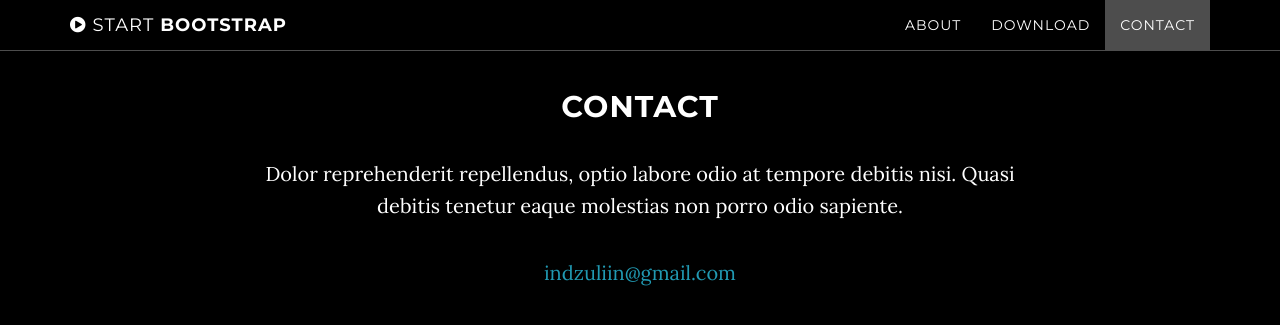
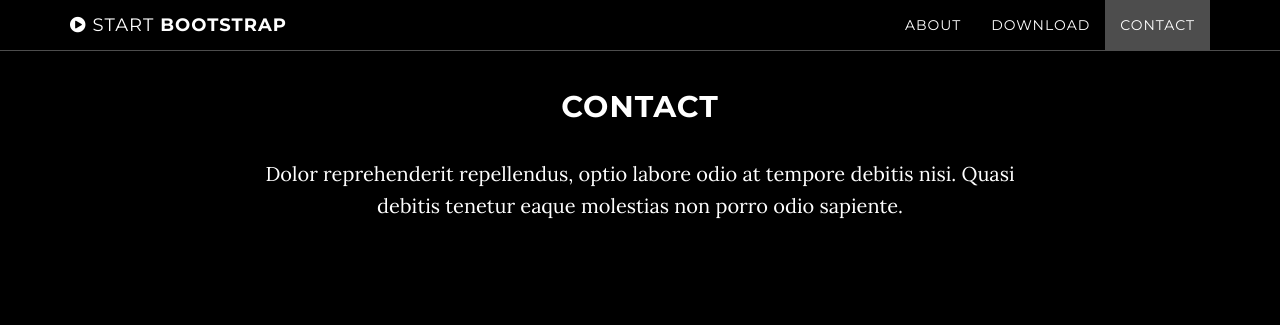
Before and after one commit to IndrekV/indrek-10, a Jekyll site: the page built from index.html, in a window 1280 px wide and 900 px high, scrolled down 2255 px. Shown: the top 325 px of the window. Built offline with Jekyll 4.4.1, drawn with Linux system fonts in a browser that asks for light colours.

Commit message:
No email

```diff
--- a/_config.yml
+++ b/_config.yml
@@ -1,6 +1,6 @@
 # Site settings
 title: Indrek-10
-email: indzuliin@gmail.com
+#email:
 url: http://indrekv.github.io/indrek-10/
 description: "Project for Indrek to get fit"
 
```
